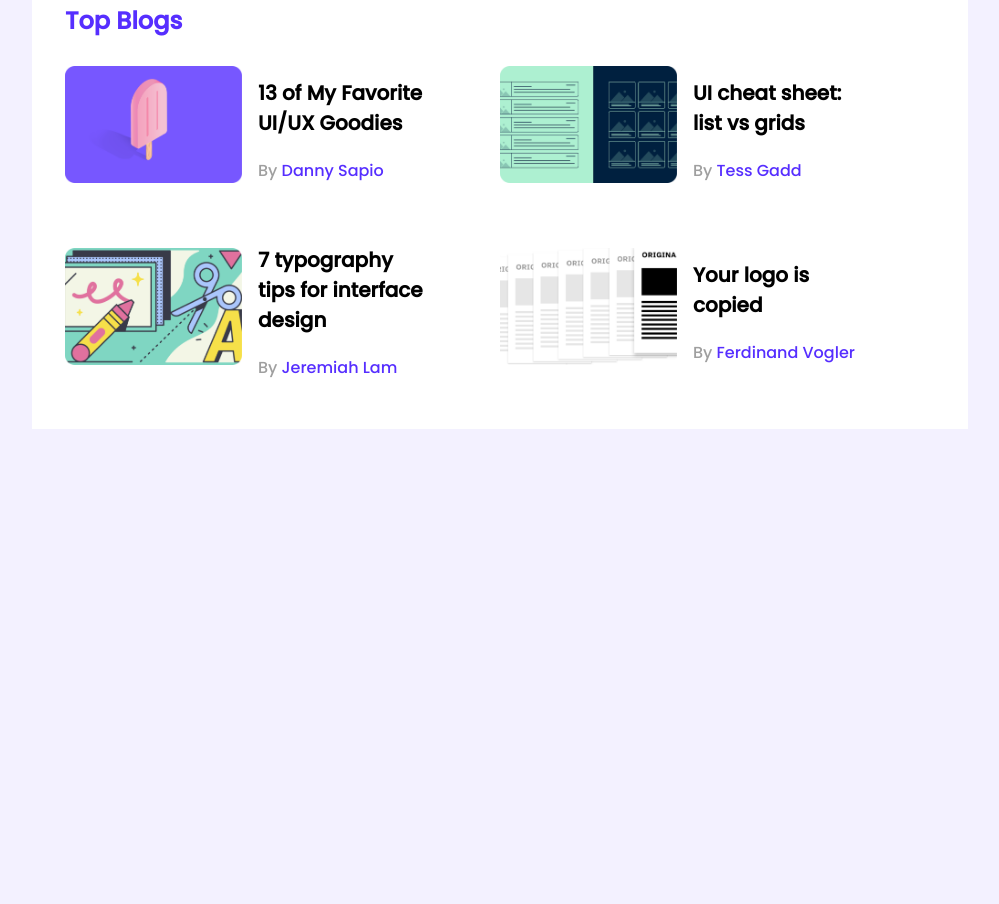
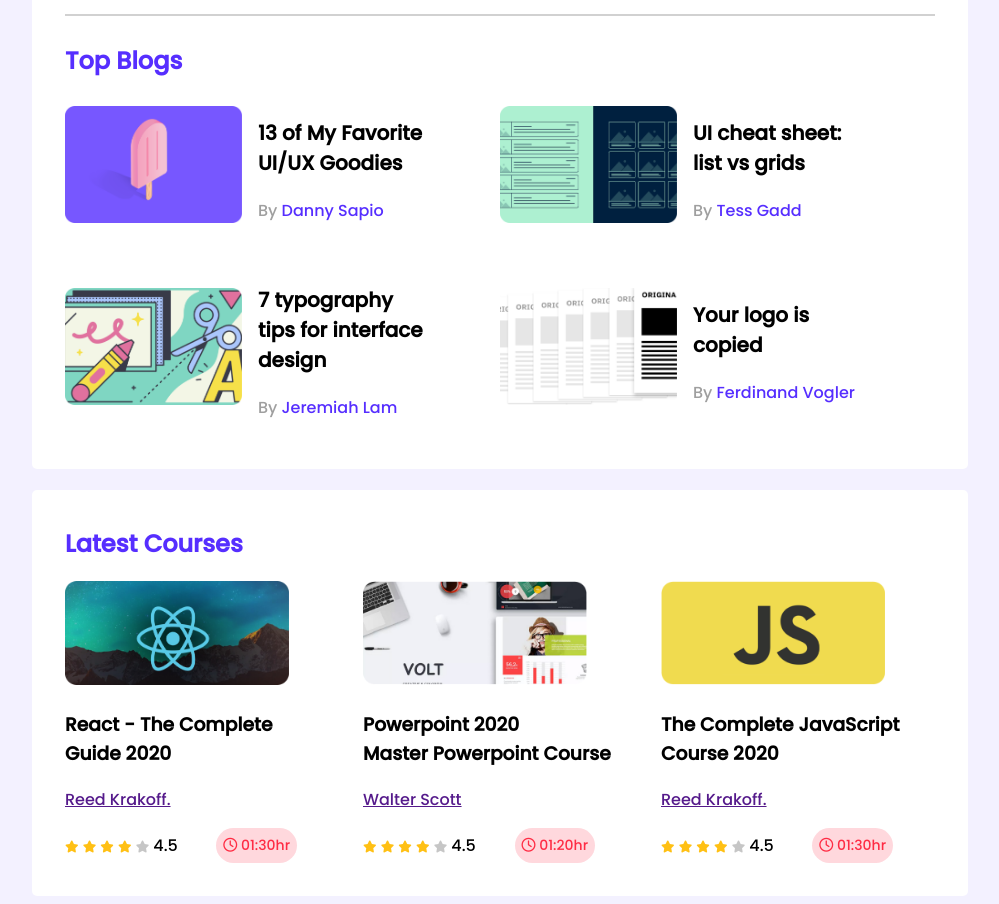
Before and after one commit to munem-shahriar697/responsive-leaderboard, a plain HTML site: page index.html in a window 1280 px wide. Shown: the part 294-1198 px from the top of the page, without its empty margins (140-1139 px from the left). Before the commit the page ends 800 px from the top, so only its background shows below. Drawn offline with Linux system fonts and the light colour scheme.

Commit message:
responsive for mobile,tablet and pc

```diff
--- a/index.html
+++ b/index.html
@@ -6,6 +6,10 @@
     <meta http-equiv="X-UA-Compatible" content="IE=edge">
     <meta name="viewport" content="width=device-width, initial-scale=1.0">
     <title>Leaderboard</title>
+    <!-- FavIcon -->
+    <link rel="icon" type="image/x-icon" href="images/icons/icons8-leaderboard-100.png">
+    <!-- font awesome -->
+    <script src="https://kit.fontawesome.com/62098ded85.js" crossorigin="anonymous"></script>
     <!-- stylesheet -->
     <link rel="stylesheet" href="styles/style.css">
 </head>
@@ -102,6 +106,82 @@
                 </div>
             </div>
         </section>
+
+        <!-- Latest courses -->
+        <section class="container">
+            <h2 class="section-title">Latest Courses</h2>
+
+            <div class="courses">
+                <div class="course">
+                    <div class="course-banner">
+                        <img src="images/courses/course-1.png" alt="">
+                    </div>
+                    <div class="course-detail">
+                        <h3 class="course-title">React - The Complete <br>Guide 2020</h3>
+                        <p class="course-author"><a href="">Reed Krakoff.</a></p>
+                        <div class="course-info">
+                            <div><i class="fas fa-star filled"></i>
+                                <i class="fas fa-star filled"></i>
+                                <i class="fas fa-star filled"></i>
+                                <i class="fas fa-star filled"></i>
+                                <i class="fas fa-star empty"></i>
+                                <span>4.5</span>
+                            </div>
+                            <div class="course-duration">
+                                <i class="far fa-clock"></i>
+                                01:30hr
+                            </div>
+                        </div>
+                    </div>
+                </div>
+
+                <div class="course">
+                    <div class="course-banner">
+                        <img src="images/courses/course-2.png" alt="">
+                    </div>
+                    <div class="course-detail">
+                        <h3 class="course-title">Powerpoint 2020 <br>Master Powerpoint Course</h3>
+                        <p class="course-author"><a href="">Walter Scott</a></p>
+                        <div class="course-info">
+                            <div><i class="fas fa-star filled"></i>
+                                <i class="fas fa-star filled"></i>
+                                <i class="fas fa-star filled"></i>
+                                <i class="fas fa-star filled"></i>
+                                <i class="fas fa-star empty"></i>
+                                <span>4.5</span>
+                            </div>
+                            <div class="course-duration">
+                                <i class="far fa-clock"></i>
+                                01:20hr
+                            </div>
+                        </div>
+                    </div>
+                </div>
+
+                <div class="course">
+                    <div class="course-banner">
+                        <img src="images/courses/course-3.png" alt="">
+                    </div>
+                    <div class="course-detail">
+                        <h3 class="course-title">The Complete JavaScript <br>Course 2020</h3>
+                        <p class="course-author"><a href="">Reed Krakoff.</a></p>
+                        <div class="course-info">
+                            <div><i class="fas fa-star filled"></i>
+                                <i class="fas fa-star filled"></i>
+                                <i class="fas fa-star filled"></i>
+                                <i class="fas fa-star filled"></i>
+                                <i class="fas fa-star empty"></i>
+                                <span>4.5</span>
+                            </div>
+                            <div class="course-duration">
+                                <i class="far fa-clock"></i>
+                                01:30hr
+                            </div>
+                        </div>
+                    </div>
+                </div>
+            </div>
+        </section>
     </main>
 </body>
 
--- a/styles/style.css
+++ b/styles/style.css
@@ -7,7 +7,8 @@
 }
 main{
     display: flex;
-    justify-content: center;
+    align-items: center;
+    flex-direction: column;
 }
 .top-players{
     margin-bottom: 25px;
@@ -21,9 +22,12 @@
     background-color: white;
     width: 870px;
     padding: 33px;
+    margin-top: 21px;
+    border-radius: 5px;
 }
 hr{
-    border: 1px solid #D1D1D1
+    border: 1px solid #D1D1D1;
+    margin-bottom: 27px;
 }
 /* top players style */
 
@@ -76,3 +80,71 @@
     color: #562EFF;
     font-size: 16px;
 }
+
+/* courses styles */
+.course .course-banner img{
+    width: 224px;
+    height: 104px;
+}
+.course{
+    width: 253px;
+}
+.course-info{
+    width: 232px;
+    display: flex;
+    align-items: center;
+    justify-content: space-between;
+}
+.fa-star{
+    font-size: 12px;
+}
+.fa-star.filled{
+    color: #ffc014;
+}
+.fa-star.empty{
+    color: #aeaeaeb2;
+}
+.course-duration{
+    background-color: #ff4a5f36;
+    border-radius: 18px;
+    font-size: 14px;
+    padding: 3%;
+    color: #ff2c44;
+}
+.courses{
+    display: grid;
+    grid-template-columns: repeat(3,1fr);
+    grid-column-gap: 24px;
+    grid-row-gap: 20px;
+}
+
+/*-----------------
+    Media Queries
+----------------- */
+
+@media only screen and (max-width:688px){
+    .container{
+        width: 100%;
+    }
+    .players, .blogs, .courses{
+        grid-template-columns: repeat(1,1fr);
+    }
+    .player, .blog, .course{
+        flex-direction: column;
+    }
+}
+
+@media only screen and (min-width:689px) and (max-width:991px){
+    .container{
+        width: 100%;
+    }
+    .players{
+        grid-template-columns: repeat(2,1fr);
+    }
+    .courses{
+        grid-template-columns: repeat(1,1fr);
+    }
+    .player, .course, .blog{
+        flex-direction: column;
+    }
+}
```
Also changed, not shown: images/icons/icons8-leaderboard-100.png (added).
